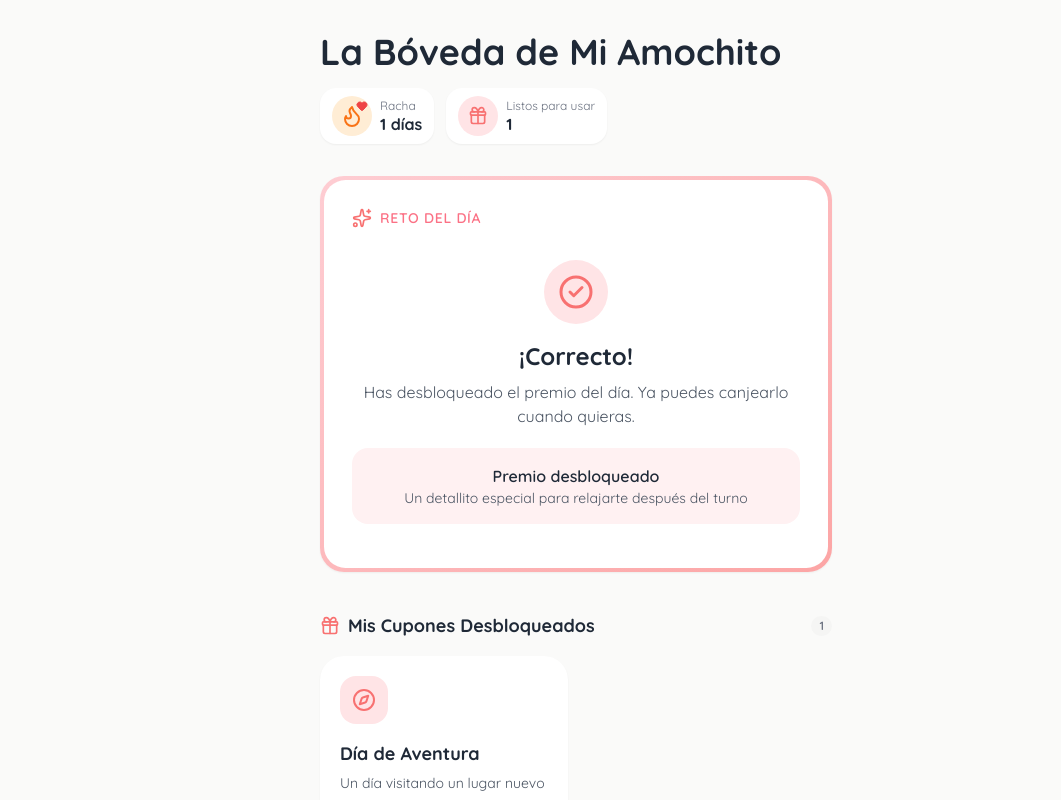
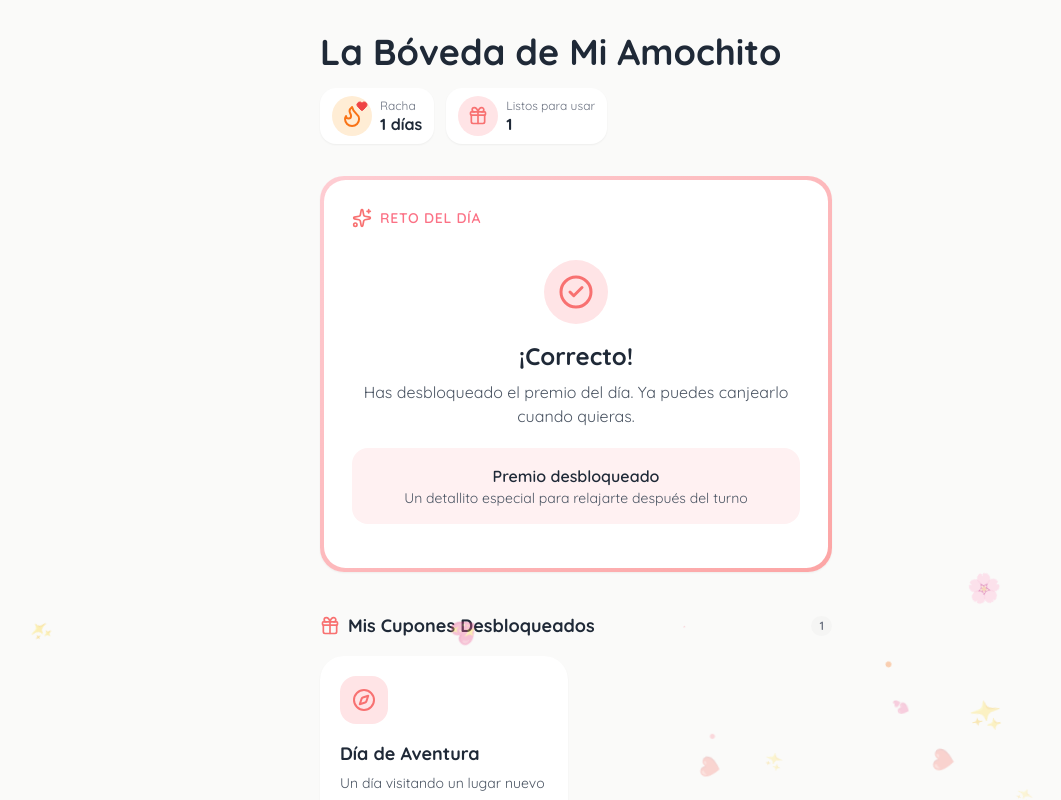
Before and after one commit to Rax0dev/trivia-cuponera, a React (Vite) app: page / in a window 1280 px wide. Both pictures are taken after a click on the button "A Los Chilaquiles". Shown: the top 800 px of the page, without its empty margins (64-1125 px from the left). Built offline with nearby package versions, Linux system fonts and the light colour scheme.

Commit message:
Add romantic animations: confetti, shake, unlock glow, animated counters

```diff
--- a/src/App.jsx
+++ b/src/App.jsx
@@ -1,4 +1,4 @@
-import { useState } from 'react'
+import { useEffect, useMemo, useRef, useState } from 'react'
 import {
   Heart,
   Sparkles,
@@ -617,6 +617,83 @@ const INITIAL_COUPONS = [
   },
 ]
 
+function generateConfettiParticles() {
+  const shapes = ['❤️', '💕', '✨', '💖', '🌸', '•', '·']
+  return Array.from({ length: 18 }, (_, index) => ({
+    id: index,
+    shape: shapes[Math.floor(Math.random() * shapes.length)],
+    left: `${Math.random() * 100}%`,
+    size: `${0.75 + Math.random() * 1}rem`,
+    delay: `${Math.random() * 0.8}s`,
+    duration: `${2.2 + Math.random() * 1.2}s`,
+    color: ['#fb7185', '#f43f5e', '#f97316', '#f472b6'][Math.floor(Math.random() * 4)],
+  }))
+}
+
+function ConfettiBurst() {
+  const particles = useMemo(() => generateConfettiParticles(), [])
+
+  return (
+    <div
+      className="pointer-events-none fixed inset-0 z-40 overflow-hidden"
+      aria-hidden="true"
+    >
+      {particles.map((p) => (
+        <span
+          key={p.id}
+          className="animate-float-down absolute top-0 select-none"
+          style={{
+            left: p.left,
+            fontSize: p.size,
+            animationDelay: p.delay,
+            animationDuration: p.duration,
+            color: p.color,
+          }}
+        >
+          {p.shape}
+        </span>
+      ))}
+    </div>
+  )
+}
+
+function RomanticConfetti({ show }) {
+  if (!show) return null
+  return <ConfettiBurst />
+}
+
+function AnimatedNumber({ value }) {
+  const [display, setDisplay] = useState(value)
+  const prevValueRef = useRef(value)
+
+  useEffect(() => {
+    const prevValue = prevValueRef.current
+    if (prevValue === value) return
+
+    const startTime = performance.now()
+    const duration = 500
+    const startValue = prevValue
+    const delta = value - startValue
+
+    const animate = (now) => {
+      const elapsed = now - startTime
+      const progress = Math.min(elapsed / duration, 1)
+      const ease = 1 - (1 - progress) ** 3
+      const current = Math.round(startValue + delta * ease)
+      setDisplay(current)
+
+      if (progress < 1) {
+        requestAnimationFrame(animate)
+      }
+    }
+
+    requestAnimationFrame(animate)
+    prevValueRef.current = value
+  }, [value])
+
+  return <span>{display}</span>
+}
+
 function Header({ readyCount, streak }) {
   return (
     <header className="mb-6 sm:mb-8">
@@ -627,12 +704,20 @@ function Header({ readyCount, streak }) {
       <div className="flex flex-wrap gap-3">
         <div className="flex items-center gap-2 rounded-2xl bg-white px-3 py-2 shadow-sm">
           <div className="relative flex h-10 w-10 items-center justify-center rounded-full bg-orange-100">
-            <Flame className="h-6 w-6 text-orange-500" aria-hidden="true" />
+            <Flame
+              className={[
+                'h-6 w-6 text-orange-500',
+                streak > 0 ? 'animate-pulse-soft' : '',
+              ].join(' ')}
+              aria-hidden="true"
+            />
             <Heart className="absolute right-1 top-1 h-3 w-3 fill-red-500 text-red-500" aria-hidden="true" />
           </div>
           <div className="leading-tight">
             <span className="block text-xs text-gray-500">Racha</span>
-            <span className="font-bold text-gray-800">{streak} días</span>
+            <span className="font-bold text-gray-800">
+              <AnimatedNumber value={streak} /> días
+            </span>
           </div>
         </div>
 
@@ -642,7 +727,9 @@ function Header({ readyCount, streak }) {
           </div>
           <div className="leading-tight">
             <span className="block text-xs text-gray-500">Listos para usar</span>
-            <span className="font-bold text-gray-800">{readyCount}</span>
+            <span className="font-bold text-gray-800">
+              <AnimatedNumber value={readyCount} />
+            </span>
           </div>
         </div>
       </div>
@@ -650,10 +737,11 @@ function Header({ readyCount, streak }) {
   )
 }
 
-function DailyChallenge({ trivia, status, selectedOptionId, wrongOptionId, onAnswer }) {
+function DailyChallenge({ trivia, status, selectedOptionId, wrongOptionId, onAnswer, showConfetti }) {
   return (
-    <section className="mb-8 sm:mb-10" aria-labelledby="reto-titulo">
-      <div className="rounded-3xl bg-gradient-to-br from-rose-200 to-red-300 p-1 shadow-sm">
+    <section className="relative mb-8 sm:mb-10" aria-labelledby="reto-titulo">
+      <RomanticConfetti show={showConfetti} />
+      <div className="rounded-3xl bg-gradient-to-br from-rose-200 to-red-300 p-1 shadow-sm transition-shadow duration-300 hover:shadow-md">
         <div className="rounded-[1.35rem] bg-white p-5 sm:p-7">
           <div className="mb-4 flex items-center gap-2">
             <Sparkles className="h-5 w-5 text-red-400" aria-hidden="true" />
@@ -685,10 +773,10 @@ function DailyChallenge({ trivia, status, selectedOptionId, wrongOptionId, onAns
                         'w-full rounded-xl border px-4 py-3.5 text-left font-medium transition-all duration-200',
                         'focus-visible:outline-none focus-visible:ring-2 focus-visible:ring-red-400 focus-visible:ring-offset-2',
                         isWrong
-                          ? 'border-red-300 bg-red-50 text-red-600'
+                          ? 'animate-shake border-red-300 bg-red-50 text-red-600'
                           : isSelected
                             ? 'border-rose-300 bg-rose-50 text-gray-800'
-                            : 'border-stone-200 bg-stone-50 text-gray-700 hover:border-rose-300 hover:bg-rose-50',
+                            : 'border-stone-200 bg-stone-50 text-gray-700 hover:border-rose-300 hover:bg-rose-50 hover:shadow-sm',
                         'active:scale-[0.98]',
                       ].join(' ')}
                     >
@@ -726,16 +814,17 @@ function DailyChallenge({ trivia, status, selectedOptionId, wrongOptionId, onAns
   )
 }
 
-function CouponCard({ coupon, onRedeem }) {
+function CouponCard({ coupon, onRedeem, isNewlyUnlocked }) {
   const Icon = coupon.icon
 
   return (
     <article
       className={[
         'flex flex-col rounded-3xl bg-white p-5 shadow-sm transition-all duration-300',
-        'hover:shadow-md hover:-translate-y-0.5',
+        'hover:shadow-lg hover:-translate-y-1 hover:scale-[1.01]',
         coupon.redeemed ? 'opacity-70 grayscale' : '',
         coupon.locked ? 'opacity-80' : '',
+        isNewlyUnlocked ? 'animate-pop-glow' : '',
       ].join(' ')}
     >
       <div
@@ -771,7 +860,7 @@ function CouponCard({ coupon, onRedeem }) {
             ? 'cursor-not-allowed bg-stone-200 text-stone-500'
             : coupon.locked
               ? 'cursor-not-allowed bg-stone-200 text-stone-400'
-              : 'bg-red-400 text-white shadow-sm hover:bg-red-500 active:scale-95',
+              : 'bg-red-400 text-white shadow-sm hover:bg-red-500 hover:shadow-md hover:shadow-red-200 active:scale-95',
         ].join(' ')}
       >
         {coupon.redeemed ? (
@@ -792,7 +881,7 @@ function CouponCard({ coupon, onRedeem }) {
   )
 }
 
-function CouponSection({ title, icon: Icon, coupons, onRedeem, emptyMessage }) {
+function CouponSection({ title, icon: Icon, coupons, onRedeem, emptyMessage, newlyUnlockedId }) {
   return (
     <section className="mb-8" aria-labelledby={title.replace(/\s+/g, '-').toLowerCase()}>
       <div className="mb-4 flex items-center gap-2">
@@ -806,13 +895,18 @@ function CouponSection({ title, icon: Icon, coupons, onRedeem, emptyMessage }) {
       </div>
 
       {coupons.length === 0 ? (
-        <div className="rounded-2xl bg-white p-6 text-center text-sm text-gray-500 shadow-sm">
+        <div className="rounded-2xl bg-white p-6 text-center text-sm text-gray-500 shadow-sm animate-fade-in-up">
           {emptyMessage}
         </div>
       ) : (
         <div className="grid grid-cols-1 gap-4 sm:grid-cols-2">
           {coupons.map((coupon) => (
-            <CouponCard key={coupon.id} coupon={coupon} onRedeem={onRedeem} />
+            <CouponCard
+              key={coupon.id}
+              coupon={coupon}
+              onRedeem={onRedeem}
+              isNewlyUnlocked={coupon.id === newlyUnlockedId}
+            />
           ))}
         </div>
       )}
@@ -830,7 +924,7 @@ function LockedCouponsSection({ coupons }) {
       <button
         type="button"
         onClick={() => setIsOpen((prev) => !prev)}
-        className="flex w-full items-center justify-between rounded-2xl bg-white p-4 shadow-sm transition-colors hover:bg-stone-100 focus-visible:outline-none focus-visible:ring-2 focus-visible:ring-red-400 focus-visible:ring-offset-2"
+        className="flex w-full items-center justify-between rounded-2xl bg-white p-4 shadow-sm transition-all duration-200 hover:bg-stone-100 hover:shadow-md focus-visible:outline-none focus-visible:ring-2 focus-visible:ring-red-400 focus-visible:ring-offset-2"
         aria-expanded={isOpen}
         aria-controls="cupones-bloqueados-lista"
       >
@@ -853,7 +947,7 @@ function LockedCouponsSection({ coupons }) {
       </button>
 
       {isOpen ? (
-        <div id="cupones-bloqueados-lista" className="mt-4 grid grid-cols-1 gap-4 sm:grid-cols-2">
+        <div id="cupones-bloqueados-lista" className="mt-4 grid grid-cols-1 gap-4 sm:grid-cols-2 animate-fade-in-up">
           {coupons.map((coupon) => (
             <CouponCard key={coupon.id} coupon={coupon} onRedeem={() => {}} />
           ))}
@@ -959,6 +1053,8 @@ function App() {
     }))
   })
   const [modalCouponId, setModalCouponId] = useState(null)
+  const [showConfetti, setShowConfetti] = useState(false)
+  const [newlyUnlockedId, setNewlyUnlockedId] = useState(null)
 
   const readyCount = coupons.filter((c) => !c.locked && !c.redeemed).length
   const modalCoupon = coupons.find((c) => c.id === modalCouponId) || null
@@ -980,6 +1076,8 @@ function App() {
     )
     setCoupons(nextCoupons)
     saveCoupons(nextCoupons)
+    setNewlyUnlockedId(couponToUnlock.id)
+    window.setTimeout(() => setNewlyUnlockedId(null), 1500)
   }
 
   const updateStreak = () => {
@@ -1011,8 +1109,10 @@ function App() {
         setTriviaStatus('success')
         window.localStorage.setItem('triviaStatus', 'success')
         window.localStorage.setItem('triviaDate', todayKey)
+        setShowConfetti(true)
         updateStreak()
         unlockRandomCoupon()
+        window.setTimeout(() => setShowConfetti(false), 4000)
       }, 400)
     } else {
       setWrongOptionId(option.id)
@@ -1068,6 +1168,7 @@ function App() {
             selectedOptionId={selectedOptionId}
             wrongOptionId={wrongOptionId}
             onAnswer={handleAnswer}
+            showConfetti={showConfetti}
           />
 
           <CouponSection
@@ -1076,6 +1177,7 @@ function App() {
             coupons={coupons.filter((c) => !c.locked && !c.redeemed)}
             onRedeem={openRedeem}
             emptyMessage="Responde correctamente el reto del día para desbloquear un cupón."
+            newlyUnlockedId={newlyUnlockedId}
           />
 
           <CouponSection
--- a/src/index.css
+++ b/src/index.css
@@ -10,12 +10,40 @@
 }
 
 @layer utilities {
+  .animation-delay-0 {
+    animation-delay: 0ms;
+  }
+
+  .animation-delay-100 {
+    animation-delay: 100ms;
+  }
+
   .animation-delay-200 {
     animation-delay: 200ms;
   }
 
+  .animation-delay-300 {
+    animation-delay: 300ms;
+  }
+
   .animation-delay-400 {
     animation-delay: 400ms;
+  }
+
+  .animation-delay-500 {
+    animation-delay: 500ms;
+  }
+
+  .animation-delay-600 {
+    animation-delay: 600ms;
+  }
+
+  .animation-delay-700 {
+    animation-delay: 700ms;
+  }
+
+  .animation-delay-800 {
+    animation-delay: 800ms;
   }
 }
 
@@ -43,12 +71,87 @@
   }
 }
 
+@keyframes shake {
+  0%,
+  100% {
+    transform: translateX(0);
+  }
+
+  20%,
+  60% {
+    transform: translateX(-5px);
+  }
+
+  40%,
+  80% {
+    transform: translateX(5px);
+  }
+}
+
+@keyframes pop-glow {
+  0% {
+    opacity: 0;
+    transform: scale(0.9);
+    box-shadow: 0 0 0 rgba(251, 113, 133, 0);
+  }
+
+  50% {
+    transform: scale(1.02);
+    box-shadow: 0 0 24px rgba(251, 113, 133, 0.35);
+  }
+
+  100% {
+    opacity: 1;
+    transform: scale(1);
+    box-shadow: 0 0 0 rgba(251, 113, 133, 0);
+  }
+}
+
+@keyframes pulse-soft {
+  0%,
+  100% {
+    transform: scale(1);
+  }
+
+  50% {
+    transform: scale(1.08);
+  }
+}
+
+@keyframes float-down {
+  0% {
+    opacity: 1;
+    transform: translateY(-10%) rotate(0deg);
+  }
+
+  100% {
+    opacity: 0;
+    transform: translateY(120vh) rotate(360deg);
+  }
+}
+
 .animate-fade-in-up {
-  animation: fade-in-up 0.4s ease-out both;
+  animation: fade-in-up 0.5s cubic-bezier(0.22, 1, 0.36, 1) both;
 }
 
 .animate-scale-in {
-  animation: scale-in 0.25s ease-out both;
+  animation: scale-in 0.3s cubic-bezier(0.22, 1, 0.36, 1) both;
+}
+
+.animate-shake {
+  animation: shake 0.35s ease-in-out both;
+}
+
+.animate-pop-glow {
+  animation: pop-glow 0.7s cubic-bezier(0.22, 1, 0.36, 1) both;
+}
+
+.animate-pulse-soft {
+  animation: pulse-soft 1.2s ease-in-out infinite;
+}
+
+.animate-float-down {
+  animation: float-down 3s linear forwards;
 }
 
 @media (prefers-reduced-motion: reduce) {
```
